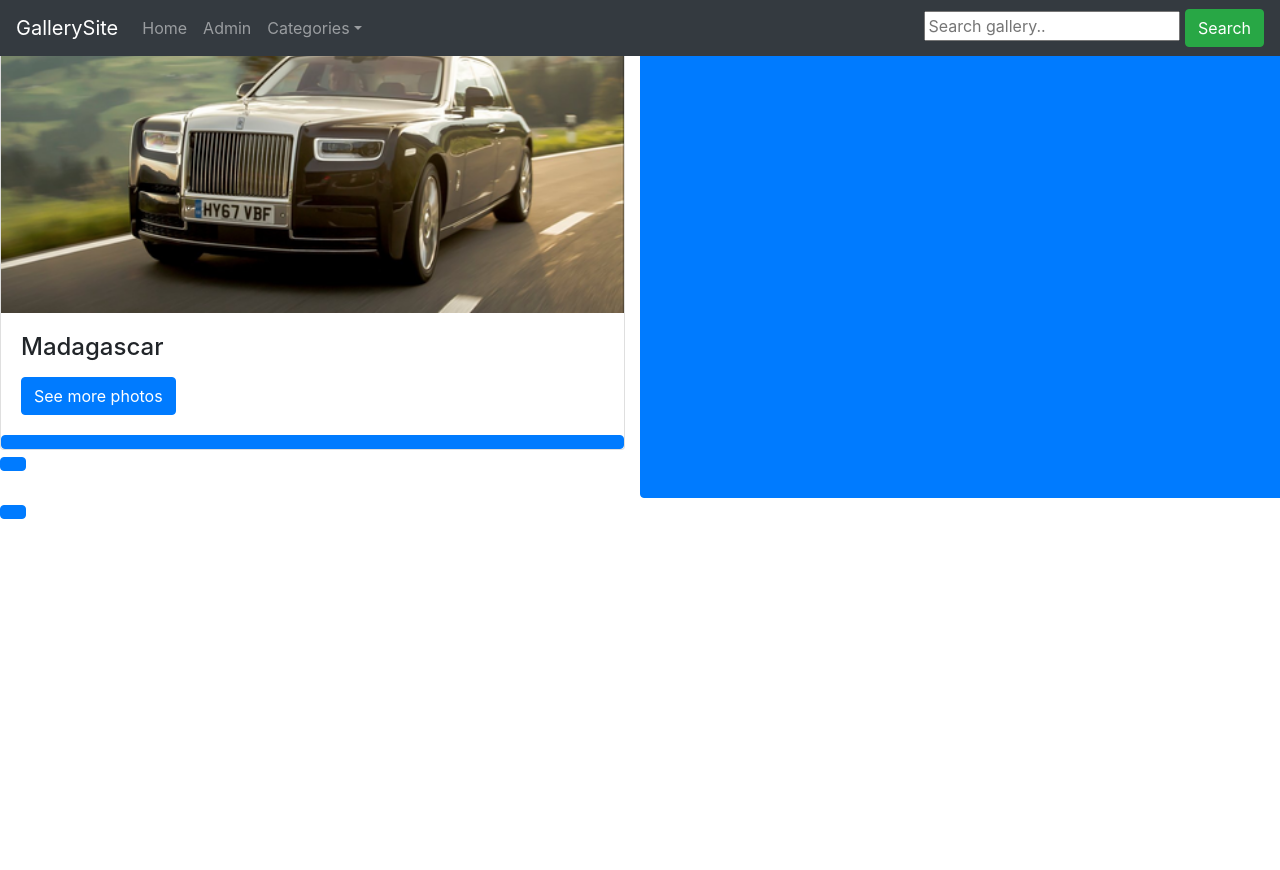
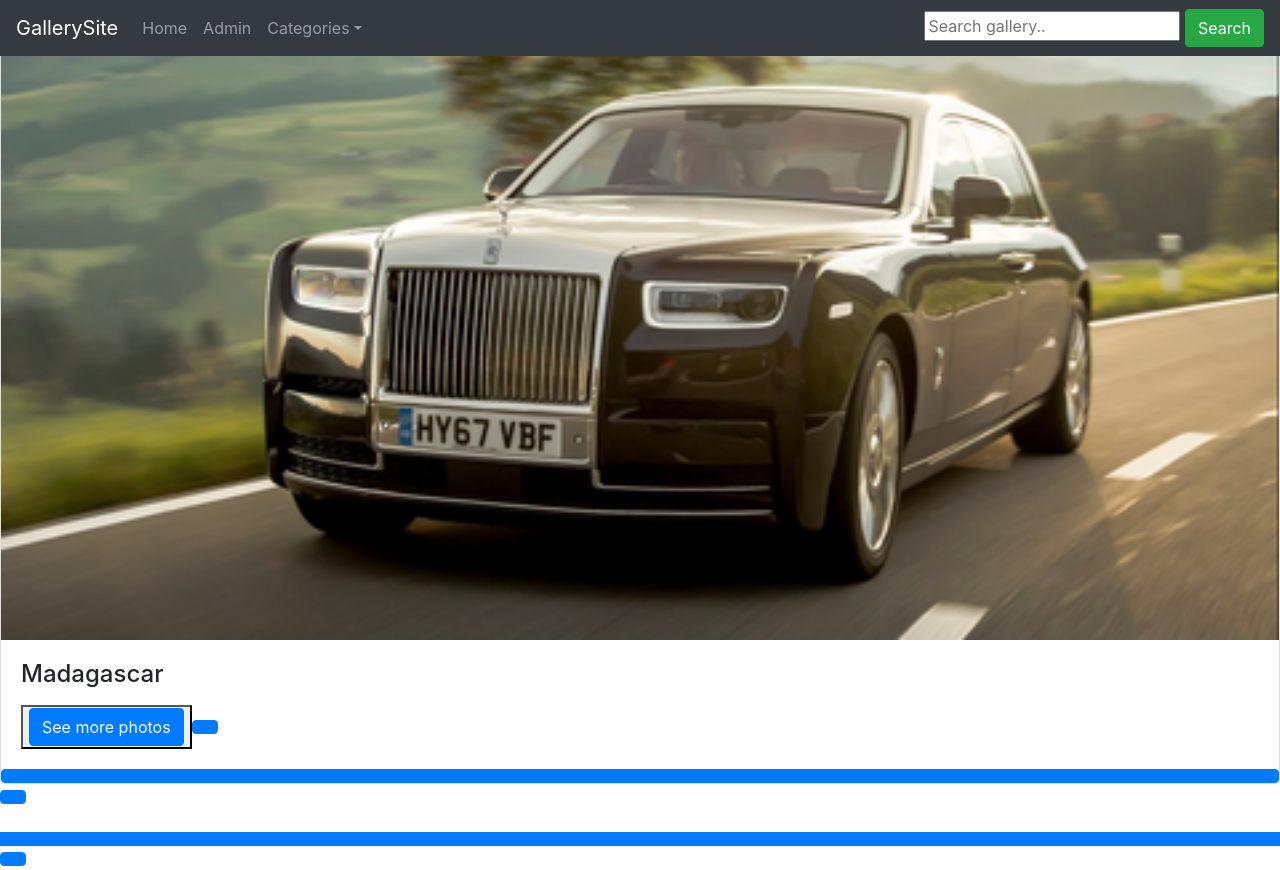
Before and after one commit to sheready/personalgallery, a Django app: page / in a window 1280 px wide. Before the commit the page ends 519 px from the top, so only its background shows below. Run offline with Django 3.2, Linux system fonts and the light colour scheme; data comes from the database, SQL or seed files in the repository; data that the repository does not hold is empty; parts of the project's set-up code (start-up, migrations or seed data) failed here and were passed over; some libraries are stand-ins or nearby versions.

Commit message:
change bootstrap layout

```diff
--- a/templates/blog.html
+++ b/templates/blog.html
@@ -1,9 +1,12 @@
 {% extends 'base.html' %}
 {% block content %}
-<div class="row row-cols-1 row-cols-md-2">
+
+
+<div class="row row-cols-1 row-cols-md-8">
+
+  <div class="col mb-4">
+
     {% for post in posts %}
-    <div class="col mb-4">
-      <!-- Card -->
     <div class="card">
 
       <!--Card image-->
@@ -23,7 +26,7 @@
         <!--Text-->
         <p class="card-text">{{post.descrption}}</p>
         <!-- Provides extra visual weight and identifies the primary action in a set of buttons -->
-                <a href="{% url 'detail' post.id %}" class="btn btn-primary btn-md">See more photos</button>
+        <button><a href="{% url 'detail' post.id %}" class="btn btn-primary btn-md">See more photos</button>
 
       </div>
 
@@ -33,5 +36,4 @@
 {% endfor %}
 </div>
 
-
 {% endblock %}
```
Lines whose indentation alone changed are shown as unchanged.
